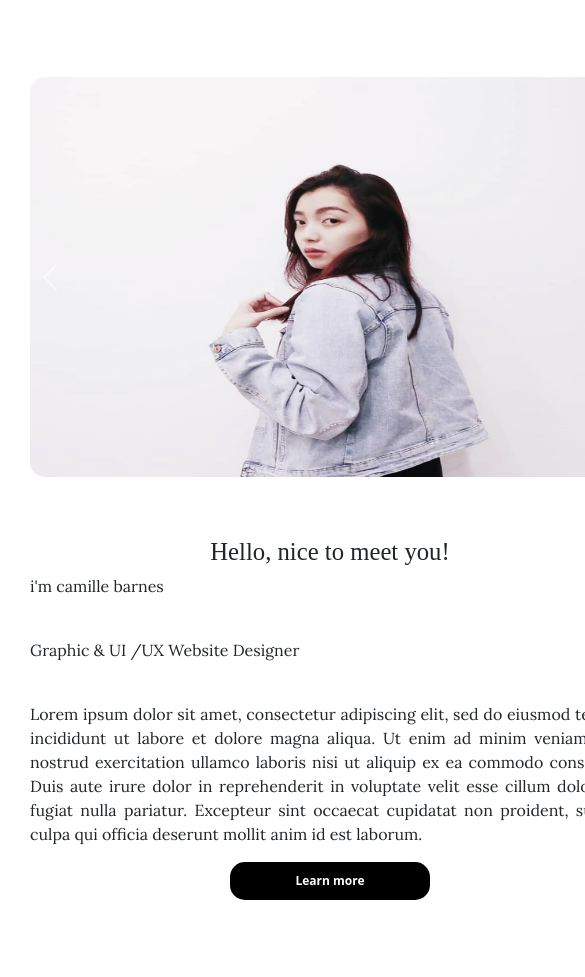
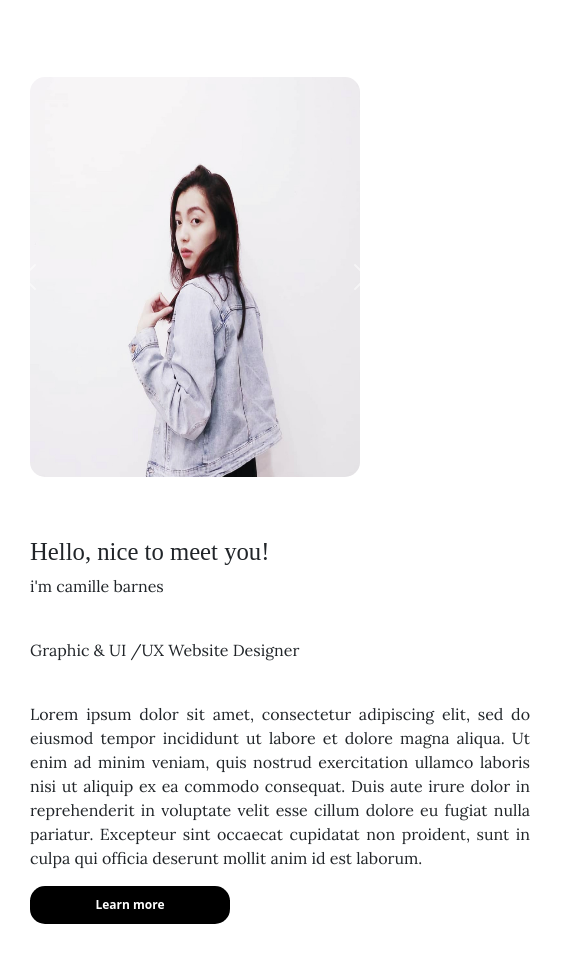
Before and after one commit to mpgthubcreative/Marianne-html, a plain HTML site: page index.html in a window 390 px wide. Shown: the part 3165-4142 px from the top of the page, 585 px wide, since content can reach past the window. Drawn offline with nearby package versions, Linux system fonts and the light colour scheme; a script that the page names is missing; a web font is replaced by a local one.

Commit message:
Update style.css

```diff
--- a/style.css
+++ b/style.css
@@ -259,21 +259,21 @@ border-radius: 15px;
  }
 
  .bootstrapcontainer{
-   display:grid;
-  grid-template-columns: 1fr;
-     text-align: center;
+   display:flex;
+   flex-direction: column;
+  justify-content: center;
 
  }
 
   .carousel-item {
 
-    max-width: 100%;
+    max-width: 500px;
 
  }
 
  .bootstrapH p{
 
-    max-width: 100%;
+    max-width: 500px;
 
  }
 
```
